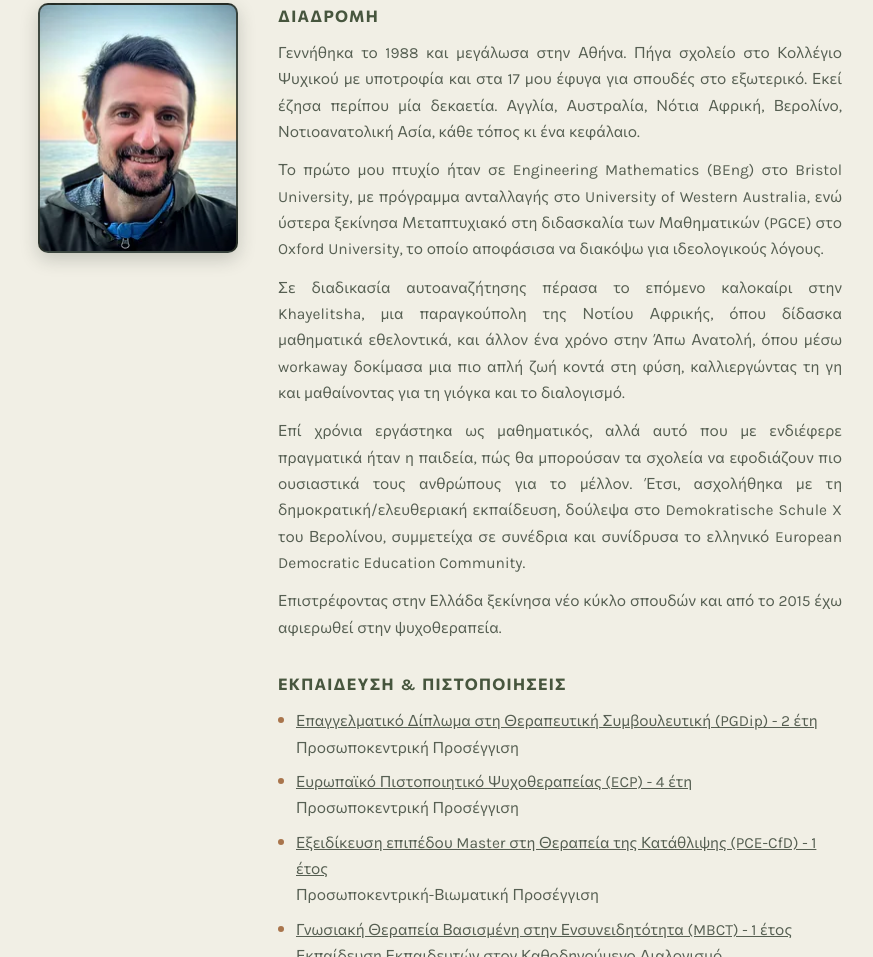
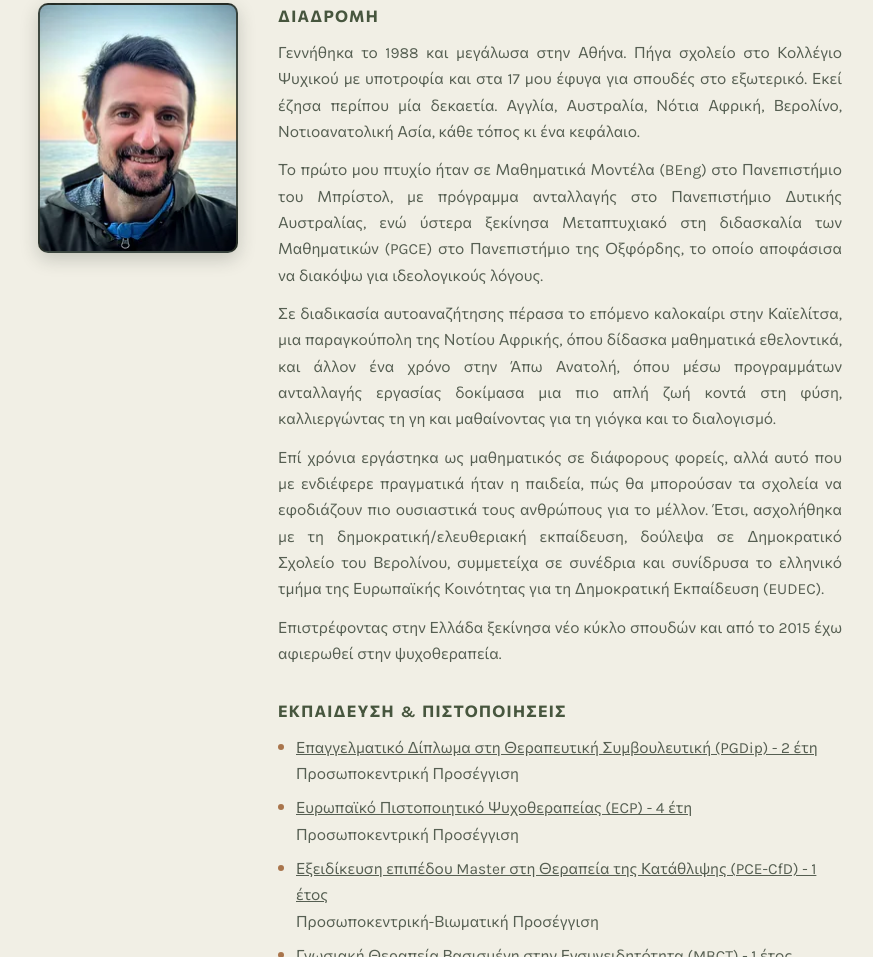
Before and after one commit to steldesp-bbp/building-bridges, a plain HTML site: page index.html in a window 1280 px wide. Shown: the part 2176-3133 px from the top of the page, without its empty margins (200-1073 px from the left). Drawn offline with Linux system fonts and the light colour scheme.

Commit message:
Homepage (EL): apply Stelios's edits to the 'Ο Θεραπευτής' journey text

```diff
--- a/index.html
+++ b/index.html
@@ -515,9 +515,9 @@ html[lang="el"] .hero-word > span > br:first-child{display:none}
 <div class="bio-block">
 <h3 class="i18n" data-el="Διαδρομή" data-en="MY JOURNEY"></h3>
 <p style="text-align:justify" class="i18n" data-el="Γεννήθηκα το 1988 και μεγάλωσα στην Αθήνα. Πήγα σχολείο στο Κολλέγιο Ψυχικού με υποτροφία και στα 17 μου έφυγα για σπουδές στο εξωτερικό. Εκεί έζησα περίπου μία δεκαετία. Αγγλία, Αυστραλία, Νότια Αφρική, Βερολίνο, Νοτιοανατολική Ασία, κάθε τόπος κι ένα κεφάλαιο." data-en="I was born in 1988 and grew up in Athens, Greece. I attended the Hellenic-American Educational Foundation on a scholarship, did an International Baccalaureate, and at 17 left to study abroad. I lived overseas for close to a decade. England, Australia, South Africa, Southeast Asia, Berlin, each place a different chapter."></p>
-<p style="text-align:justify" class="i18n" data-el="Το πρώτο μου πτυχίο ήταν σε Engineering Mathematics (BEng) στο Bristol University, με πρόγραμμα ανταλλαγής στο University of Western Australia, ενώ ύστερα ξεκίνησα Μεταπτυχιακό στη διδασκαλία των Μαθηματικών (PGCE) στο Oxford University, το οποίο αποφάσισα να διακόψω για ιδεολογικούς λόγους." data-en="My first degree was in Engineering Mathematics (BEng) at Bristol University, with an exchange programme at the University of Western Australia. I then began a postgraduate teaching qualification in Mathematics (PGCE) at Oxford University, which I chose to leave for ideological reasons."></p>
-<p style="text-align:justify" class="i18n" data-el="Σε διαδικασία αυτοαναζήτησης πέρασα το επόμενο καλοκαίρι στην Khayelitsha, μια παραγκούπολη της Νοτίου Αφρικής, όπου δίδασκα μαθηματικά εθελοντικά, και άλλον ένα χρόνο στην Άπω Ανατολή, όπου μέσω workaway δοκίμασα μια πιο απλή ζωή κοντά στη φύση, καλλιεργώντας τη γη και μαθαίνοντας για τη γιόγκα και το διαλογισμό.&lt;br&gt;" data-en="In a period of self-exploration I spent the following summer in Khayelitsha, a township in South Africa, teaching mathematics voluntarily, and another year in the Far East, where I tried a simpler life close to nature, working the land and learning about yoga and meditation."></p>
-<p style="text-align:justify" class="i18n" data-el="Επί χρόνια εργάστηκα ως μαθηματικός, αλλά αυτό που με ενδιέφερε πραγματικά ήταν η παιδεία, πώς θα μπορούσαν τα σχολεία να εφοδιάζουν πιο ουσιαστικά τους ανθρώπους για το μέλλον. Έτσι, ασχολήθηκα με τη δημοκρατική/ελευθεριακή εκπαίδευση, δούλεψα στο Demokratische Schule X του Βερολίνου, συμμετείχα σε συνέδρια και συνίδρυσα το ελληνικό European Democratic Education Community." data-en="For several years I taught mathematics for a living, but what really interested me was education, how schools could more meaningfully prepare people for the future. Hence, I got involved in democratic/libertarian education, worked at Demokratische Schule X in Berlin, and co-founded the Greek Chapter of the European Democratic Education Community."></p>
+<p style="text-align:justify" class="i18n" data-el="Το πρώτο μου πτυχίο ήταν σε Μαθηματικά Μοντέλα (BEng) στο Πανεπιστήμιο του Μπρίστολ, με πρόγραμμα ανταλλαγής στο Πανεπιστήμιο Δυτικής Αυστραλίας, ενώ ύστερα ξεκίνησα Μεταπτυχιακό στη διδασκαλία των Μαθηματικών (PGCE) στο Πανεπιστήμιο της Οξφόρδης, το οποίο αποφάσισα να διακόψω για ιδεολογικούς λόγους." data-en="My first degree was in Engineering Mathematics (BEng) at Bristol University, with an exchange programme at the University of Western Australia. I then began a postgraduate teaching qualification in Mathematics (PGCE) at Oxford University, which I chose to leave for ideological reasons."></p>
+<p style="text-align:justify" class="i18n" data-el="Σε διαδικασία αυτοαναζήτησης πέρασα το επόμενο καλοκαίρι στην Καϊελίτσα, μια παραγκούπολη της Νοτίου Αφρικής, όπου δίδασκα μαθηματικά εθελοντικά, και άλλον ένα χρόνο στην Άπω Ανατολή, όπου μέσω προγραμμάτων ανταλλαγής εργασίας δοκίμασα μια πιο απλή ζωή κοντά στη φύση, καλλιεργώντας τη γη και μαθαίνοντας για τη γιόγκα και το διαλογισμό.&lt;br&gt;" data-en="In a period of self-exploration I spent the following summer in Khayelitsha, a township in South Africa, teaching mathematics voluntarily, and another year in the Far East, where I tried a simpler life close to nature, working the land and learning about yoga and meditation."></p>
+<p style="text-align:justify" class="i18n" data-el="Επί χρόνια εργάστηκα ως μαθηματικός σε διάφορους φορείς, αλλά αυτό που με ενδιέφερε πραγματικά ήταν η παιδεία, πώς θα μπορούσαν τα σχολεία να εφοδιάζουν πιο ουσιαστικά τους ανθρώπους για το μέλλον. Έτσι, ασχολήθηκα με τη δημοκρατική/ελευθεριακή εκπαίδευση, δούλεψα σε Δημοκρατικό Σχολείο του Βερολίνου, συμμετείχα σε συνέδρια και συνίδρυσα το ελληνικό τμήμα της Ευρωπαϊκής Κοινότητας για τη Δημοκρατική Εκπαίδευση (EUDEC)." data-en="For several years I taught mathematics for a living, but what really interested me was education, how schools could more meaningfully prepare people for the future. Hence, I got involved in democratic/libertarian education, worked at Demokratische Schule X in Berlin, and co-founded the Greek Chapter of the European Democratic Education Community."></p>
 <p style="margin:0;text-align:justify" class="i18n" data-el="Επιστρέφοντας στην Ελλάδα ξεκίνησα νέο κύκλο σπουδών και από το 2015 έχω αφιερωθεί στην ψυχοθεραπεία." data-en="Upon my return to Greece I began a new cycle of studies, and since 2015 I have dedicated myself to the field of psychotherapy."></p>
 </div>
 <div class="bio-block">
```
